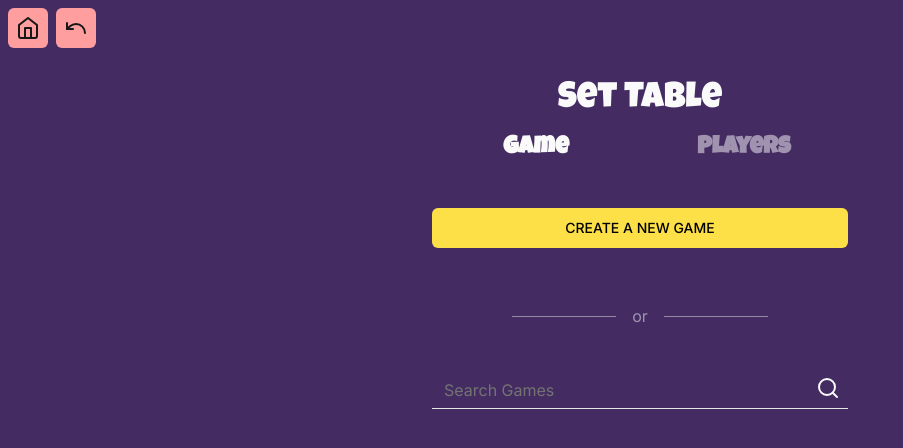
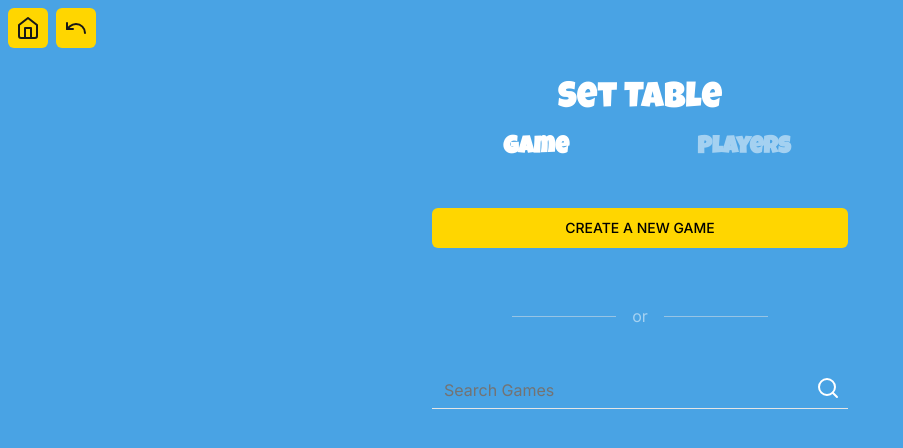
Before and after one commit to StianSto/Skarbard, a Next.js app: page /tables/create in a window 1280 px wide. Shown: the top 448 px of the page, without its empty margins (0-903 px from the left). Built offline with nearby package versions, Linux system fonts and the light colour scheme.

Commit message:
update design

```diff
--- a/src/app/globals.css
+++ b/src/app/globals.css
@@ -4,8 +4,8 @@
 
 @layer base {
   :root {
-    --background: 266, 38%, 28%;
-    --foreground: 0 0% 98%;
+    --background: 205, 74%, 59%;
+    --foreground: 0 0% 100%;
 
     --card: 0 0% 100%;
     --card-foreground: 0 0% 3.9%;
@@ -13,7 +13,8 @@
     --popover: 0 0% 100%;
     --popover-foreground: 0 0% 3.9%;
 
-    --primary: 0, 100%, 81%;
+    --primary: 50.35, 100%, 50%;
+    --hover-primary: 50.35, 100%, 0%;
     --primary-foreground: 0 0% 9%;
 
     --secondary: 266, 38%, 28%;
@@ -36,7 +37,7 @@
   }
 
   .dark {
-    --background: 0 0% 3.9%;
+    --background: 204, 74%, 09%;
     --foreground: 0 0% 98%;
 
     --card: 0 0% 3.9%;
@@ -45,7 +46,7 @@
     --popover: 0 0% 3.9%;
     --popover-foreground: 0 0% 98%;
 
-    --primary: 0 0% 98%;
+    --primary: 0, 0%, 26.67%;
     --primary-foreground: 0 0% 9%;
 
     --secondary: 0 0% 14.9%;
--- a/src/app/page.tsx
+++ b/src/app/page.tsx
@@ -21,7 +21,7 @@ export default function Home() {
 
       <div className="grid justify-items-center gap-2">
         <Link href={"/tables/create"}>
-          <Button className="px-8  font-extrabold w-full">
+          <Button className="px-8 font-extrabold w-full">
             Start New Table
           </Button>
         </Link>
--- a/src/app/play/[id]/PlayLeftPanel.tsx
+++ b/src/app/play/[id]/PlayLeftPanel.tsx
@@ -29,7 +29,7 @@ export default function PlayLeftPanel({ table }: { table: PlayGame }) {
 
   return (
     <>
-      <section className="flex justify-center p-2">
+      <section className="flex justify-center p-2 relative">
         <Link href={"/"}>
           <Button size={"sm"} className="absolute p-2 h-fit">
             <Home />
@@ -39,7 +39,9 @@ export default function PlayLeftPanel({ table }: { table: PlayGame }) {
           <h2 className="mt-8 text-6xl text-center font-lucky">SKÅRBÅRD</h2>
           <h3 className="mx-4 text-xl text-center">{table?.game?.title}</h3>
         </div>
-        <SettingsPlay table={table} />
+        <div className="absolute right-2">
+          <SettingsPlay table={table} />
+        </div>
       </section>
       <section className="flex-1 w-4/5 my-3 md:mt-12">
         <div className="gap-4 gap-x-0 ">
--- a/src/app/tables/create/page.tsx
+++ b/src/app/tables/create/page.tsx
@@ -147,10 +147,7 @@ function Table() {
       {!game && multistep === "game" && (
         <section className="flex flex-col justify-center my-6">
           <Link href={"/games/create"} className="flex justify-center">
-            <Button
-              variant={"secondary"}
-              className="flex-1 my-4 text-black bg-yellow-300"
-            >
+            <Button className="flex-1 my-4 text-black">
               CREATE A NEW GAME
             </Button>
           </Link>
--- a/src/components/ui/button.tsx
+++ b/src/components/ui/button.tsx
@@ -9,7 +9,7 @@ const buttonVariants = cva(
   {
     variants: {
       variant: {
-        default: "bg-primary text-primary-foreground hover:bg-red-400",
+        default: "bg-primary text-primary-foreground hover:bg-yellow-500",
         destructive:
           "bg-destructive text-destructive-foreground hover:bg-destructive/90",
         outline:
```
Also changed, not shown: src/app/games/page.tsx (+2 -2 lines), src/app/tables/page.tsx (+3 -3 lines).
